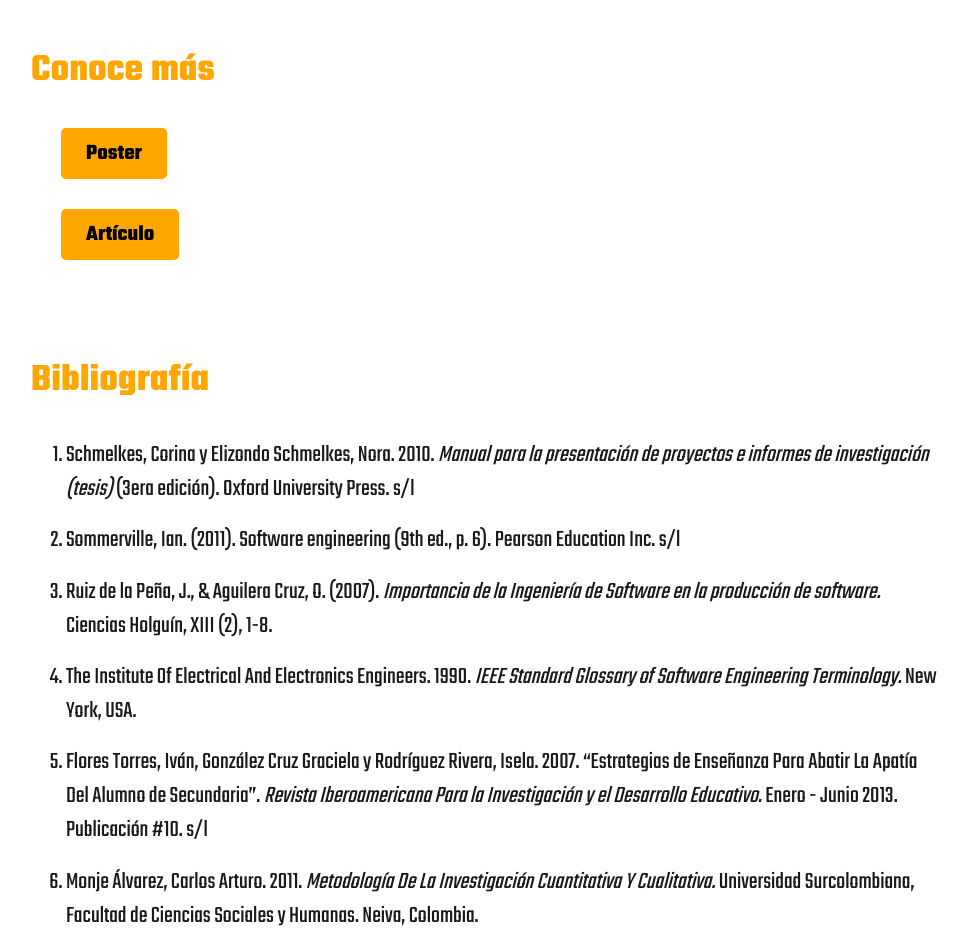
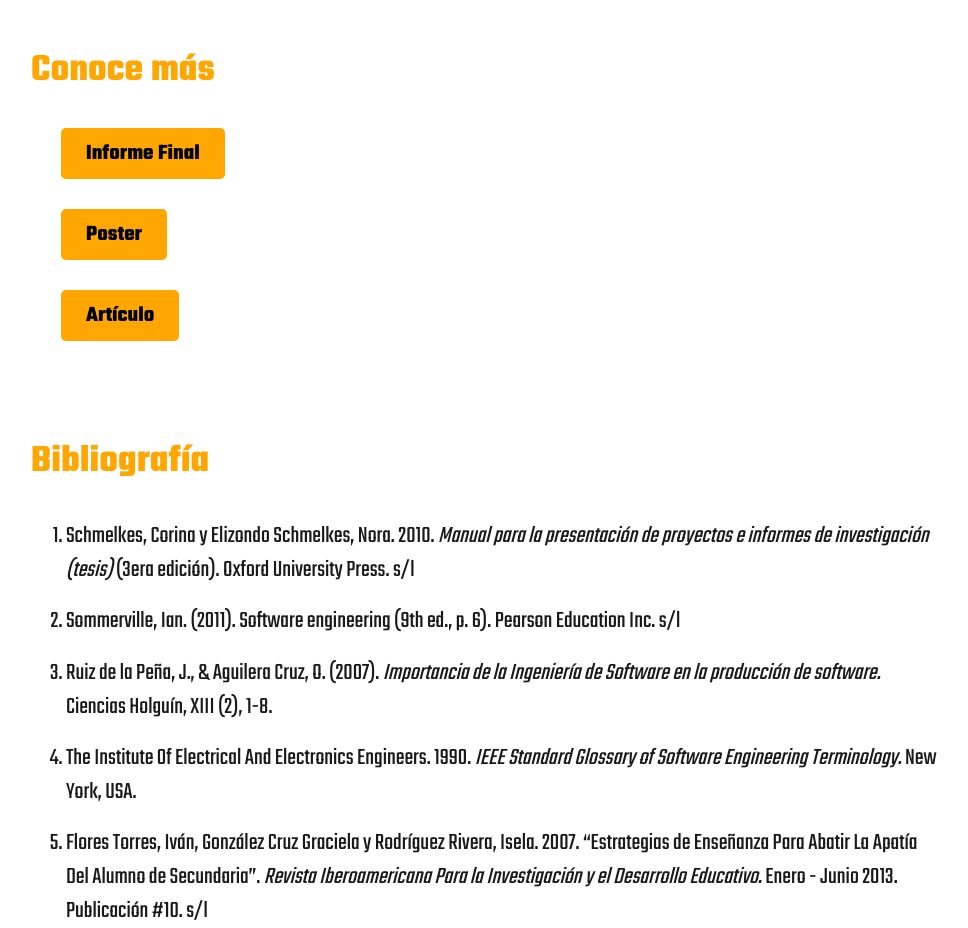
Before and after one commit to alexrv99/its-is-research, a Gatsby site: page / in a window 1280 px wide. Shown: the part 4740-5668 px from the top of the page, without its empty margins (155-1123 px from the left). Built offline with nearby package versions, Linux system fonts and the light colour scheme; Gatsby itself is replaced by a stand-in of ours.

Commit message:
Add final report

```diff
--- a/src/pages/index.jsx
+++ b/src/pages/index.jsx
@@ -185,6 +185,10 @@ const IndexPage = () => (
     <section id="conoce">
       <h2>Conoce más</h2>
 
+      <a href="/files/informe.pdf" download>
+        <button>Informe Final</button>
+      </a>
+
       <a href="/files/poster.pdf" download>
         <button>Poster</button>
       </a>
```
Also changed, not shown: 1 other file.
